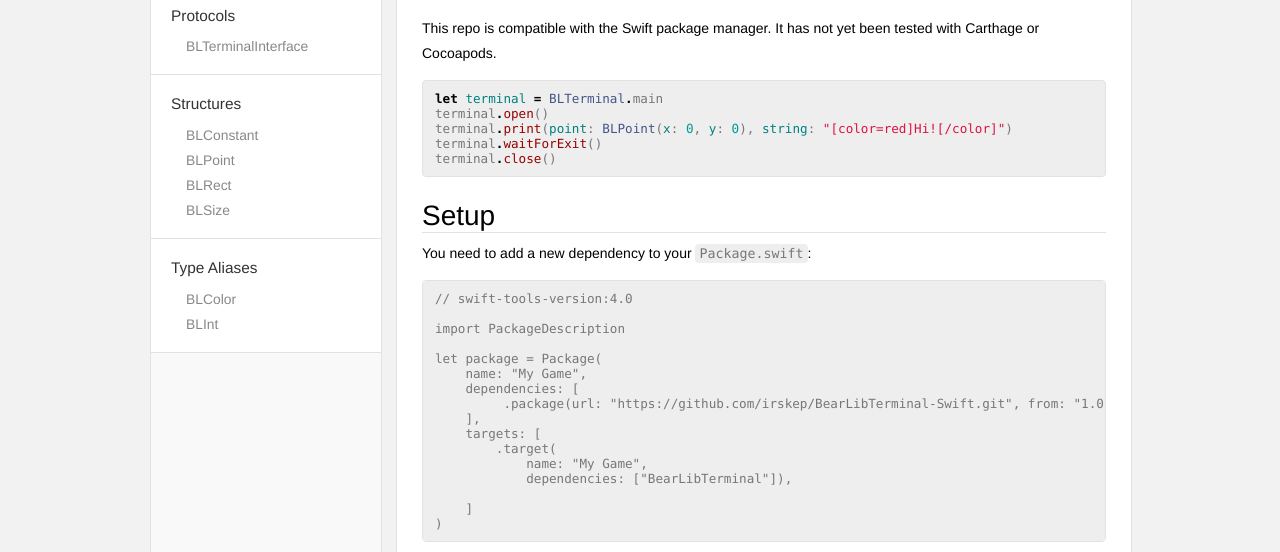
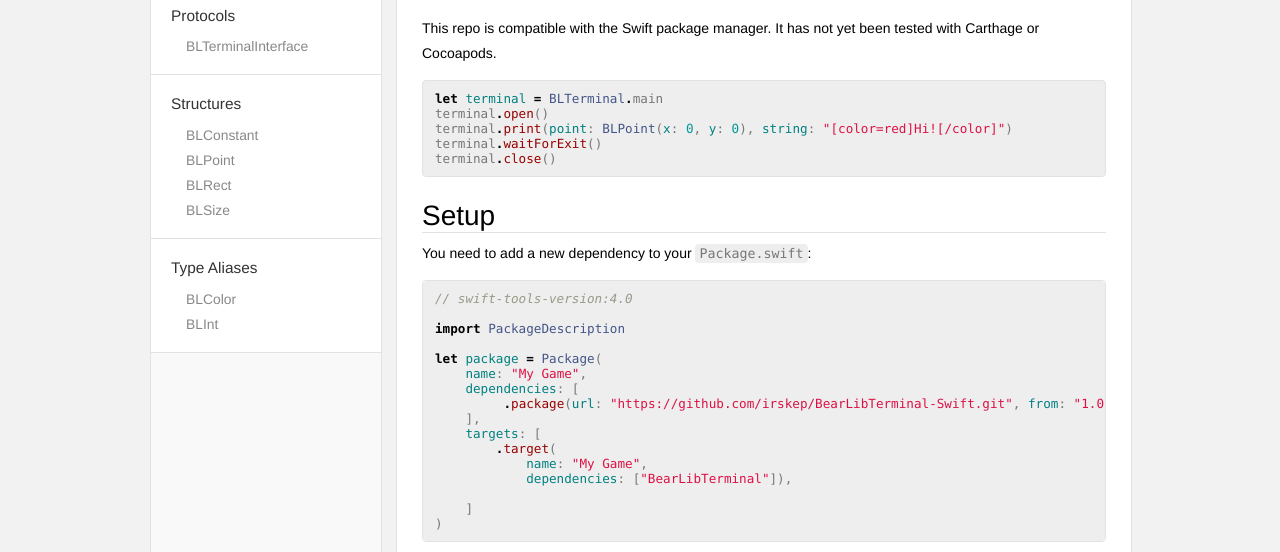
Before and after one commit to irskep/BearLibTerminal-Swift, a plain HTML site: page index.html in a window 1280 px wide. Shown: the part 173-725 px from the top of the page. Drawn offline with Linux system fonts and the light colour scheme.

Commit message:
Update docs

```diff
--- a/index.html
+++ b/index.html
@@ -93,22 +93,22 @@ with Carthage or Cocoapods.</p>
 <h2 id='setup' class='heading'>Setup</h2>
 
 <p>You need to add a new dependency to your <code>Package.swift</code>:</p>
-<pre class="highlight plaintext"><code>// swift-tools-version:4.0
+<pre class="highlight swift"><code><span class="c1">// swift-tools-version:4.0</span>
 
-import PackageDescription
+<span class="kd">import</span> <span class="kt">PackageDescription</span>
 
-let package = Package(
-    name: "My Game",
-    dependencies: [
-         .package(url: "https://github.com/irskep/BearLibTerminal-Swift.git", from: "1.0.1"),
-    ],
-    targets: [
-        .target(
-            name: "My Game",
-            dependencies: ["BearLibTerminal"]),
+<span class="k">let</span> <span class="nv">package</span> <span class="o">=</span> <span class="kt">Package</span><span class="p">(</span>
+    <span class="nv">name</span><span class="p">:</span> <span class="s">"My Game"</span><span class="p">,</span>
+    <span class="nv">dependencies</span><span class="p">:</span> <span class="p">[</span>
+         <span class="o">.</span><span class="nf">package</span><span class="p">(</span><span class="nv">url</span><span class="p">:</span> <span class="s">"https://github.com/irskep/BearLibTerminal-Swift.git"</span><span class="p">,</span> <span class="nv">from</span><span class="p">:</span> <span class="s">"1.0.1"</span><span class="p">),</span>
+    <span class="p">],</span>
+    <span class="nv">targets</span><span class="p">:</span> <span class="p">[</span>
+        <span class="o">.</span><span class="nf">target</span><span class="p">(</span>
+            <span class="nv">name</span><span class="p">:</span> <span class="s">"My Game"</span><span class="p">,</span>
+            <span class="nv">dependencies</span><span class="p">:</span> <span class="p">[</span><span class="s">"BearLibTerminal"</span><span class="p">]),</span>
 
-    ]
-)
+    <span class="p">]</span>
+<span class="p">)</span>
 </code></pre>
 
 <p>You <strong>also</strong> need to link against the BearLibTerminal shared library! On OS X,
```
Also changed, not shown: docsets/.docset/Contents/Resources/Documents/index.html, 1 other file.
